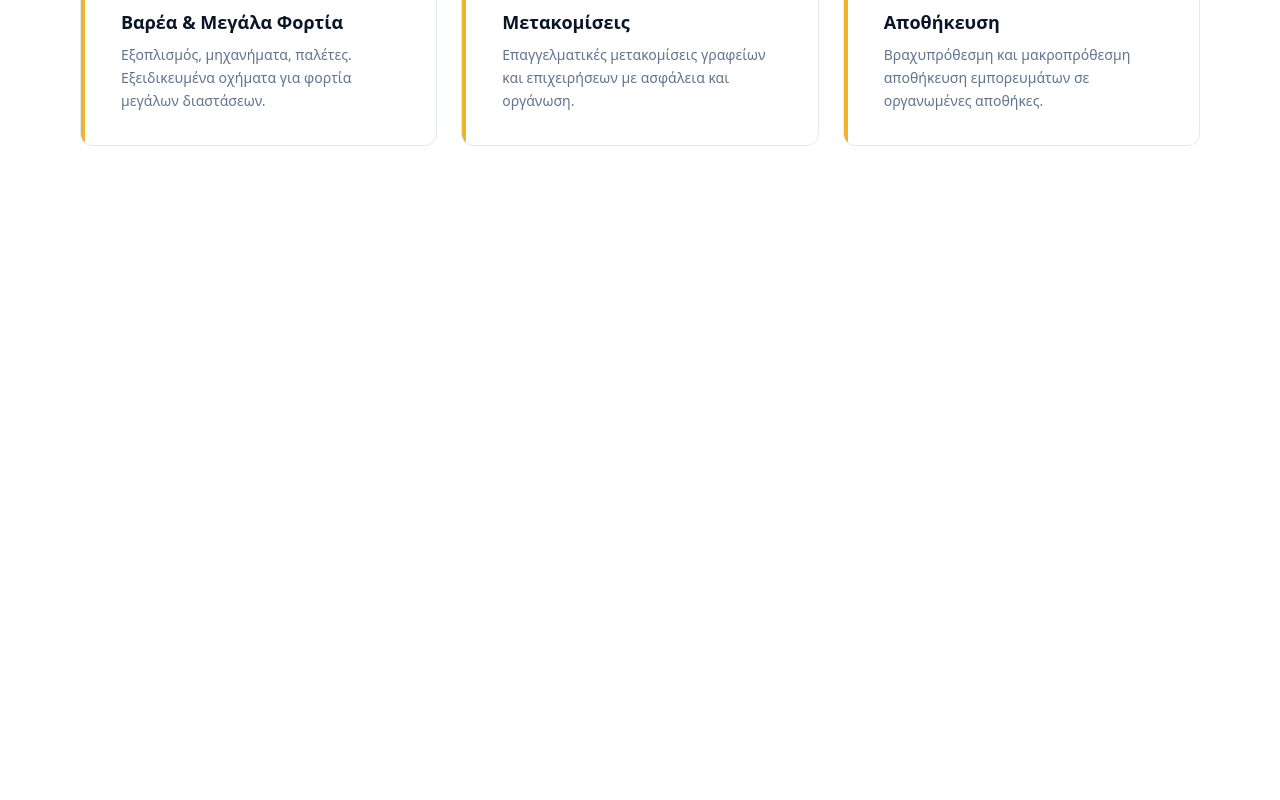
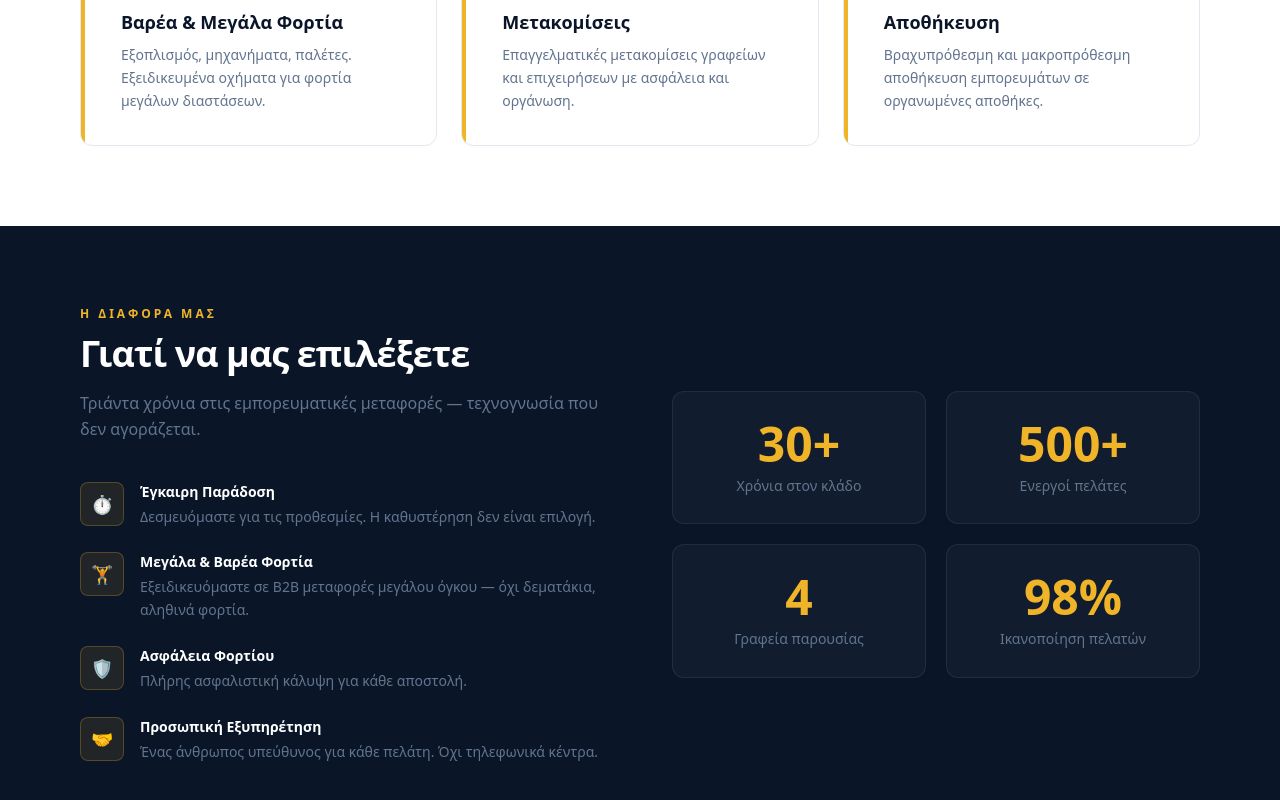
Before and after one commit to Grifrag/katsouris, a Next.js app: page / in a window 1280 px wide. Shown: the part 689-1489 px from the top of the page. Before the commit the page ends 915 px from the top, so only its background shows below. Built offline with nearby package versions, Linux system fonts and the light colour scheme.

Commit message:
feat: add WhyUs section with advantages and stats

```diff
--- a/app/page.tsx
+++ b/app/page.tsx
@@ -1,12 +1,14 @@
 import TopBar from '@/components/TopBar'
 import Nav from '@/components/Nav'
 import Services from '@/components/Services'
+import WhyUs from '@/components/WhyUs'
 export default function Home() {
   return (
     <main>
       <TopBar />
       <Nav />
       <Services />
+      <WhyUs />
     </main>
   )
 }
--- /dev/null
+++ b/components/WhyUs.tsx
@@ -0,0 +1,40 @@
+import { WHY_US_ITEMS, STATS } from '@/lib/constants'
+
+export default function WhyUs() {
+  return (
+    <section id="why-us" className="bg-navy-900 py-20 px-4 sm:px-6 lg:px-20">
+      <div className="max-w-7xl mx-auto grid grid-cols-1 lg:grid-cols-2 gap-16 items-center">
+        <div>
+          <p className="text-xs font-bold text-gold-400 tracking-[3px] uppercase mb-3">Η διαφορά μας</p>
+          <h2 className="text-3xl sm:text-4xl font-black text-white mb-4 tracking-tight">
+            Γιατί να μας επιλέξετε
+          </h2>
+          <p className="text-slate-500 text-base mb-10 leading-relaxed">
+            Τριάντα χρόνια στις εμπορευματικές μεταφορές — τεχνογνωσία που δεν αγοράζεται.
+          </p>
+          <div className="flex flex-col gap-6">
+            {WHY_US_ITEMS.map((item) => (
+              <div key={item.title} className="flex gap-4 items-start">
+                <div className="w-11 h-11 shrink-0 rounded-lg bg-gold-400/10 border border-gold-400/25 flex items-center justify-center text-lg">
+                  {item.icon}
+                </div>
+                <div>
+                  <h4 className="text-white font-bold text-sm mb-1">{item.title}</h4>
+                  <p className="text-slate-500 text-sm leading-relaxed">{item.description}</p>
+                </div>
+              </div>
+            ))}
+          </div>
+        </div>
+        <div className="grid grid-cols-2 gap-5">
+          {STATS.map((stat) => (
+            <div key={stat.label} className="bg-white/[0.03] border border-white/[0.07] rounded-xl p-7 text-center">
+              <div className="text-4xl sm:text-5xl font-black text-gold-400 leading-none mb-2">{stat.value}</div>
+              <div className="text-slate-500 text-xs sm:text-sm leading-snug">{stat.label}</div>
+            </div>
+          ))}
+        </div>
+      </div>
+    </section>
+  )
+}
```
